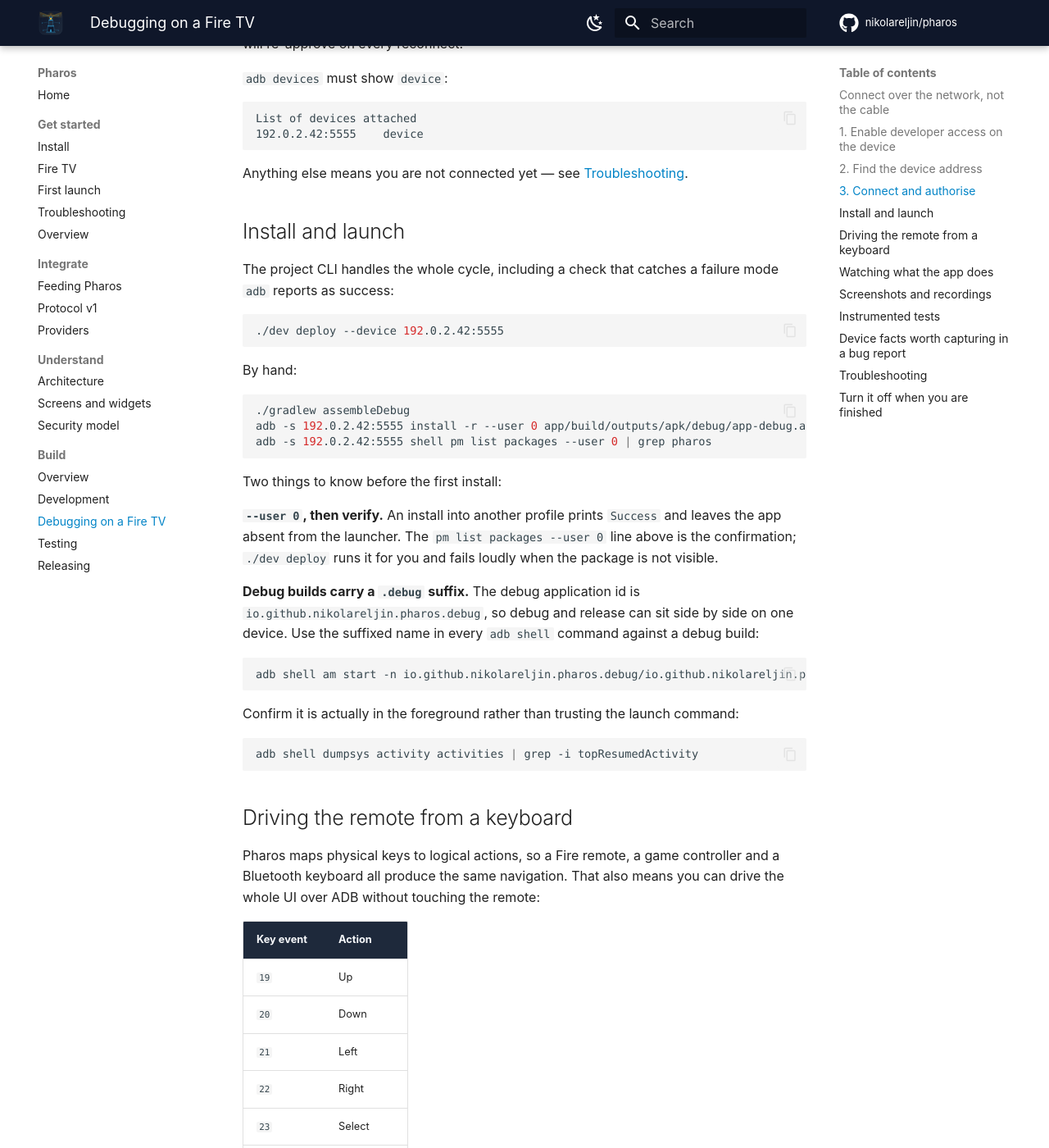
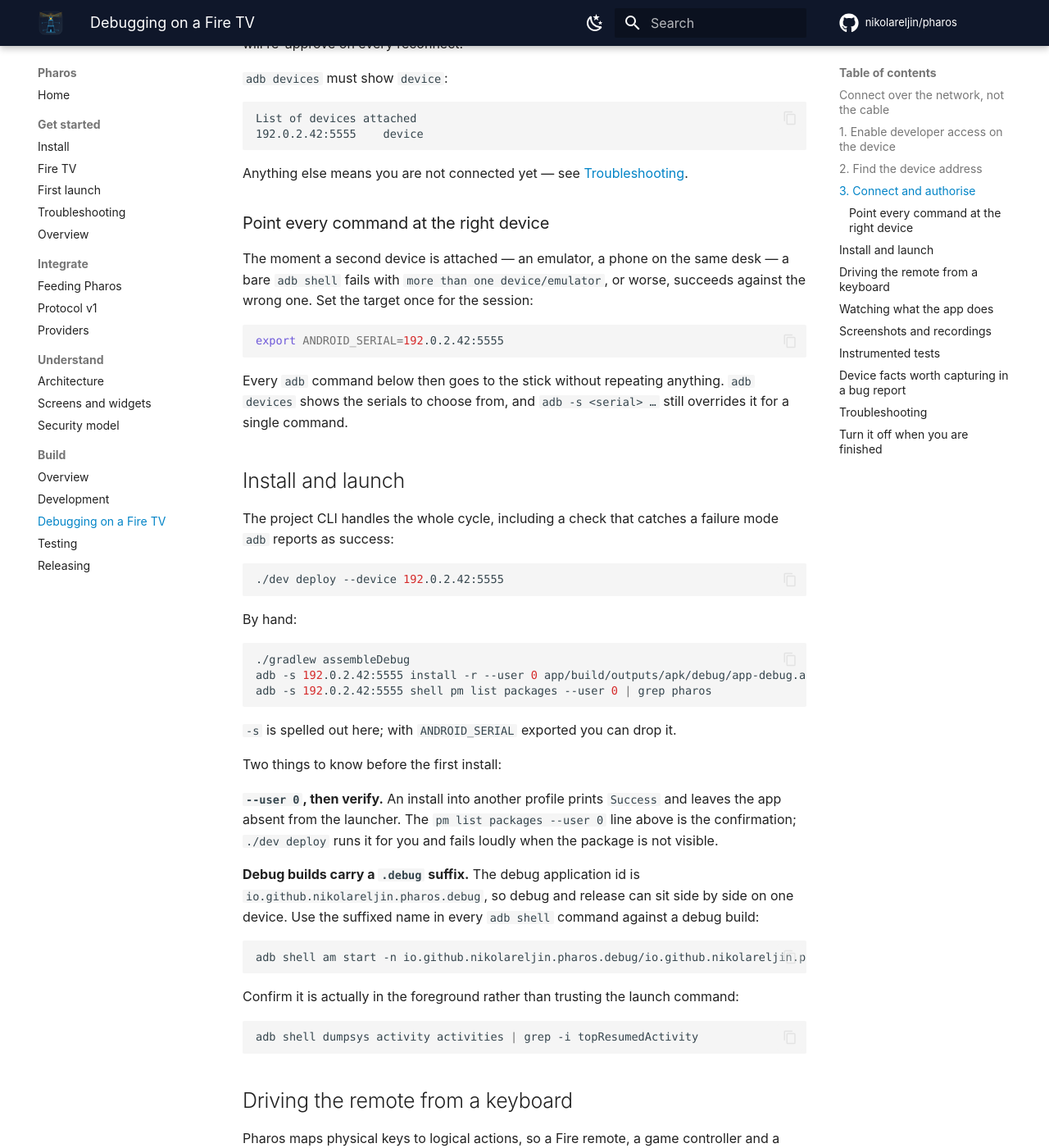
Before and after one commit to nikolareljin/pharos, an MkDocs documentation site: the page built from docs/developer/fire-tv-debugging.md, in a window 1280 px wide and 1400 px high, scrolled down 1355 px. Shown: the whole window at 82% size. Built offline with MkDocs 1.6.1 and Material for MkDocs 9.7.7, drawn with Linux system fonts in a browser that asks for light colours; comment, search, counter and statistics services are not loaded.

Commit message:
docs: say how to target the Fire TV when other devices are attached
Most examples use a bare adb command, which fails with 'more than one
device/emulator' the moment an emulator or phone is also connected — or quietly
runs against the wrong one. Documents ANDROID_SERIAL for the session, with -s
still available per command.

````diff
--- a/docs/developer/fire-tv-debugging.md
+++ b/docs/developer/fire-tv-debugging.md
@@ -63,6 +63,20 @@ List of devices attached
 Anything else means you are not connected yet — see
 [Troubleshooting](#troubleshooting).
 
+### Point every command at the right device
+
+The moment a second device is attached — an emulator, a phone on the same
+desk — a bare `adb shell` fails with `more than one device/emulator`, or worse,
+succeeds against the wrong one. Set the target once for the session:
+
+```sh
+export ANDROID_SERIAL=192.0.2.42:5555
+```
+
+Every `adb` command below then goes to the stick without repeating anything.
+`adb devices` shows the serials to choose from, and `adb -s <serial> …` still
+overrides it for a single command.
+
 ## Install and launch
 
 The project CLI handles the whole cycle, including a check that catches a
@@ -79,6 +93,8 @@ By hand:
 adb -s 192.0.2.42:5555 install -r --user 0 app/build/outputs/apk/debug/app-debug.apk
 adb -s 192.0.2.42:5555 shell pm list packages --user 0 | grep pharos
 ```
+
+`-s` is spelled out here; with `ANDROID_SERIAL` exported you can drop it.
 
 Two things to know before the first install:
 
````
